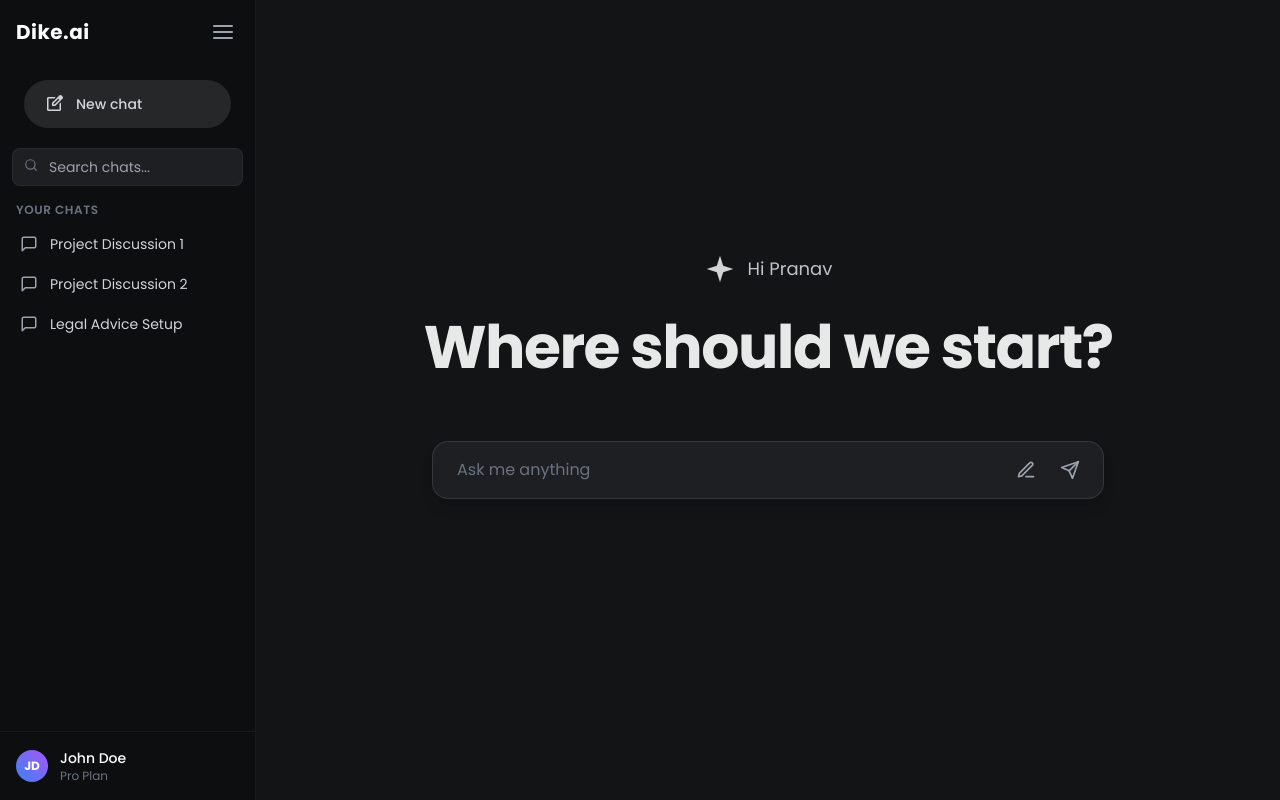
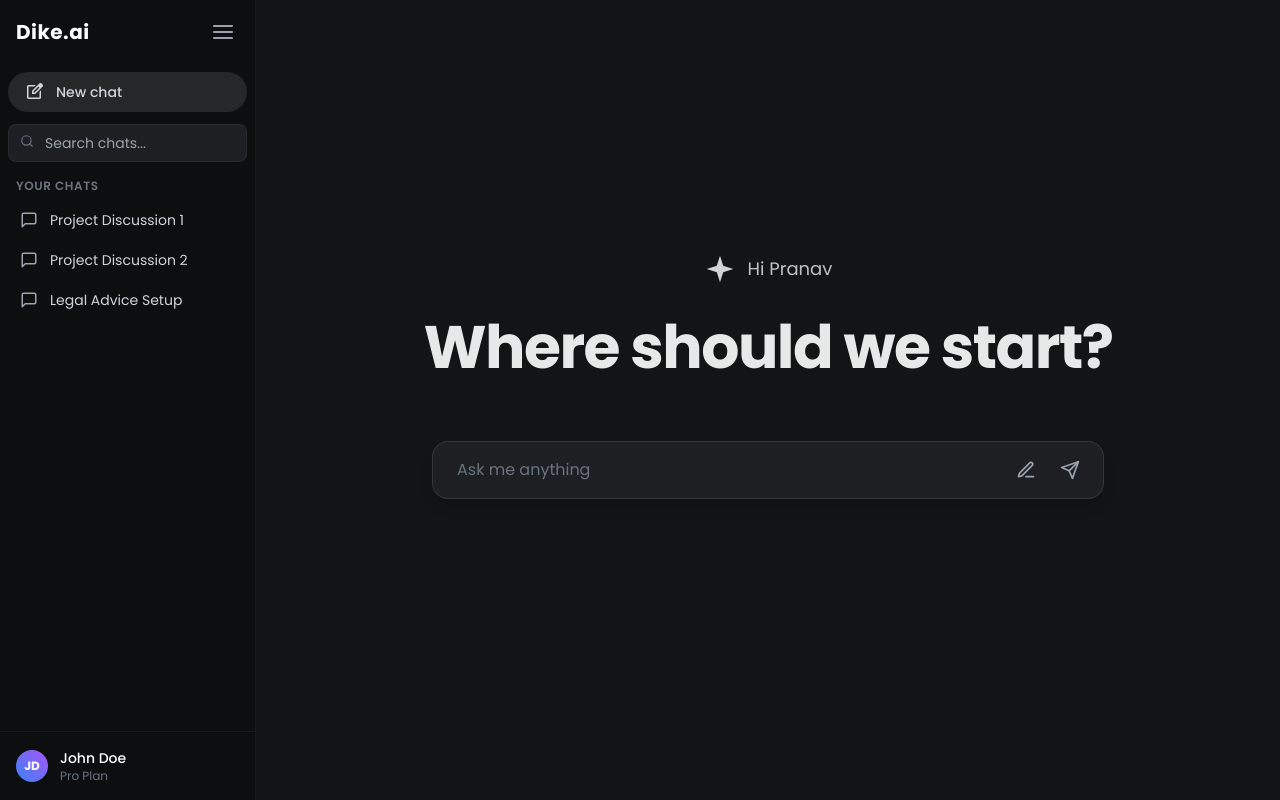
Before and after one commit to Nandaneeth/dike1frontend, a React (Vite) app: page / in a window 1280 px wide. Built offline with nearby package versions, Linux system fonts and the light colour scheme.

Commit message:
Refactor New Chat button layout and styling in Sidebar component

```diff
--- a/src/components/Sidebar.jsx
+++ b/src/components/Sidebar.jsx
@@ -49,28 +49,28 @@ const Sidebar = ({ isExpanded, toggleSidebar }) => {
             </div>
 
             {/* New Chat & Search Section */}
-            <div className="px-3 py-2 space-y-3">
+            <div className="px-2 py-2 space-y-3">
                 {/* New Chat Button */}
-                <div className="px-3 py-2">
                 {isExpanded ? (
                     <button
                         onClick={handleNewChat}
-                            className="flex items-center gap-3 w-full bg-white/10 hover:bg-white/15 text-gray-300 hover:text-white rounded-full py-2.5 px-5 transition-all duration-300"
+                        className="flex items-center gap-3 w-full bg-white/10 hover:bg-white/15 text-gray-300 hover:text-white rounded-full py-1.5 px-4 transition-all duration-300"
                         title="New Chat"
                     >
                         <span className="material-symbols-outlined text-xl">edit_square</span>
                         <span className="font-medium text-sm">New chat</span>
                     </button>
                 ) : (
+                    <div className="px-2 py-2">
                         <button
                             onClick={handleNewChat}
-                            className="flex items-center justify-center w-full text-gray-300 hover:text-white rounded-full py-2.5 transition-all duration-300"
+                            className="flex items-center justify-center w-full text-gray-300 hover:text-white rounded-full py-1.5 transition-all duration-300"
                             title="New Chat"
                         >
                             <span className="material-symbols-outlined text-xl">edit_square</span>
                         </button>
+                    </div>
                 )}
-                </div>
 
 
 
```
Lines whose indentation alone changed are shown as unchanged.
